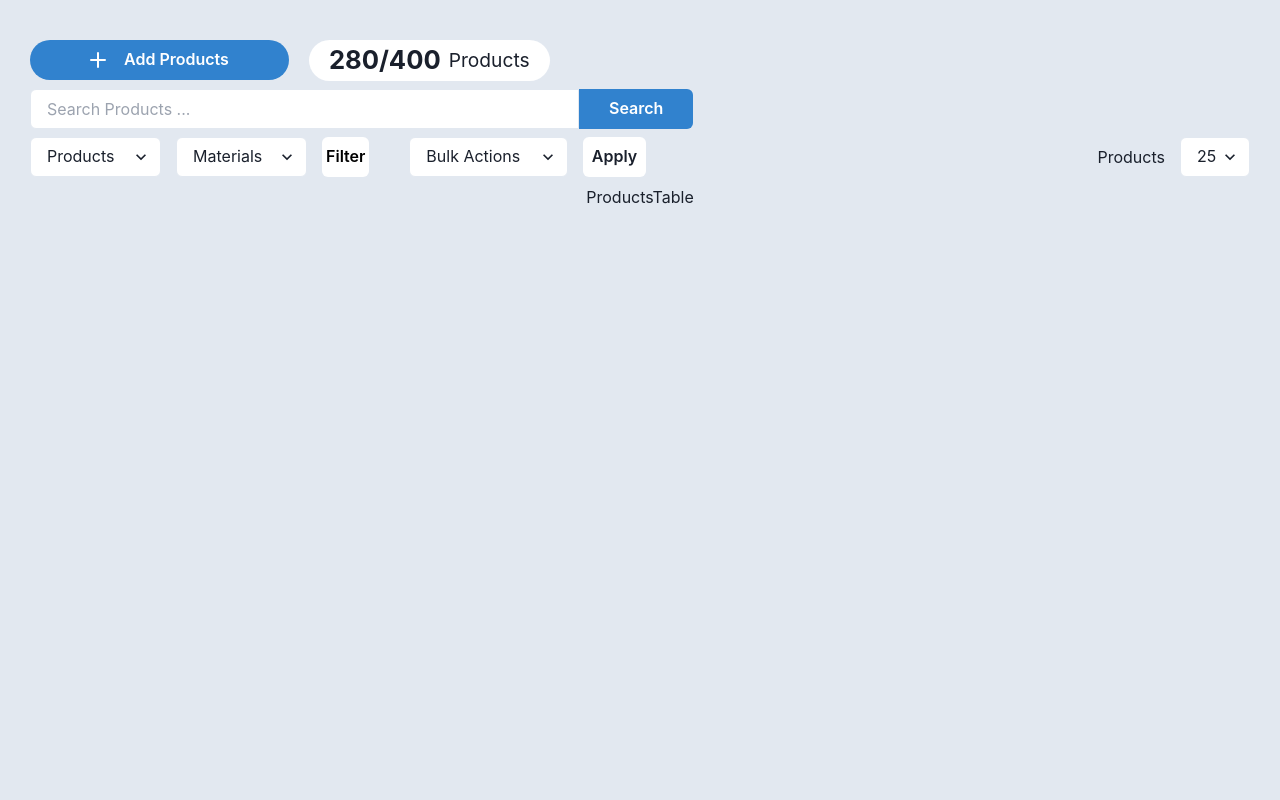
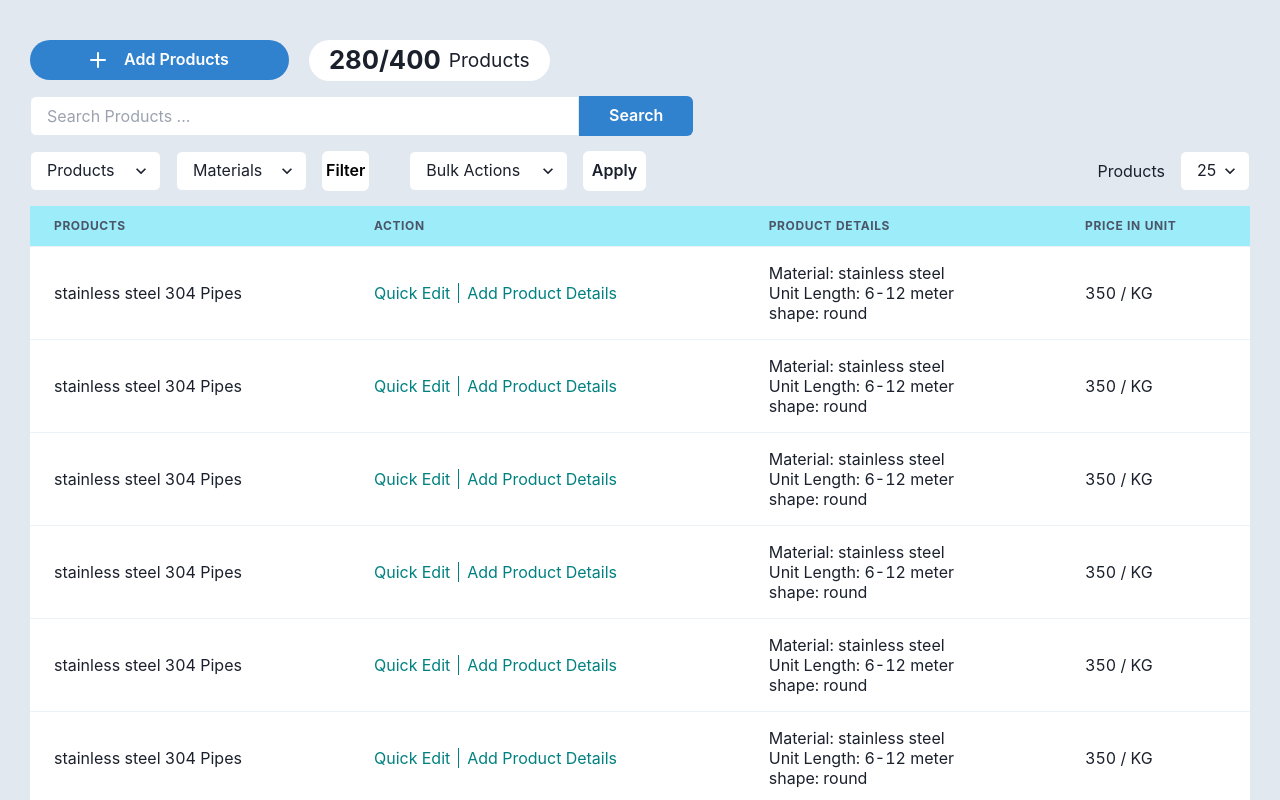
Before and after one commit to er-priyanka/directory-listing_kdigitalcurry, a React (Create React App) app in the folder frontend/: page / in a window 1280 px wide. Shown: the top 800 px of the page. Built offline with nearby package versions, Linux system fonts and the light colour scheme.

Commit message:
added product table

```diff
--- a/frontend/src/Components/ProductsTable.jsx
+++ b/frontend/src/Components/ProductsTable.jsx
@@ -1,8 +1,180 @@
-import React from 'react'
+import { Flex, Table, TableCaption, TableContainer, Tbody, Td, Text, Tfoot, Th, Thead, Tr } from '@chakra-ui/react'
+import React from 'react';
+
+const data = [
+  {
+    product:'Pipes',
+    grade: "304",
+    material: "stainless steel",
+    unitLength: "6-12 meter",
+    shape: 'round'
+  },
+  {
+    product:'Pipes',
+    grade: "304",
+    material: "stainless steel",
+    unitLength: "6-12 meter",
+    shape: 'round'
+  },
+  {
+    product:'Pipes',
+    grade: "304",
+    material: "stainless steel",
+    unitLength: "6-12 meter",
+    shape: 'round'
+  },
+  {
+    product:'Pipes',
+    grade: "304",
+    material: "stainless steel",
+    unitLength: "6-12 meter",
+    shape: 'round'
+  },
+  {
+    product:'Pipes',
+    grade: "304",
+    material: "stainless steel",
+    unitLength: "6-12 meter",
+    shape: 'round'
+  },
+  {
+    product:'Pipes',
+    grade: "304",
+    material: "stainless steel",
+    unitLength: "6-12 meter",
+    shape: 'round'
+  },
+  {
+    product:'Pipes',
+    grade: "304",
+    material: "stainless steel",
+    unitLength: "6-12 meter",
+    shape: 'round'
+  },
+  {
+    product:'Pipes',
+    grade: "304",
+    material: "stainless steel",
+    unitLength: "6-12 meter",
+    shape: 'round'
+  },
+  {
+    product:'Pipes',
+    grade: "304",
+    material: "stainless steel",
+    unitLength: "6-12 meter",
+    shape: 'round'
+  },
+  {
+    product:'Pipes',
+    grade: "304",
+    material: "stainless steel",
+    unitLength: "6-12 meter",
+    shape: 'round'
+  },
+  {
+    product:'Pipes',
+    grade: "304",
+    material: "stainless steel",
+    unitLength: "6-12 meter",
+    shape: 'round'
+  },
+  {
+    product:'Pipes',
+    grade: "304",
+    material: "stainless steel",
+    unitLength: "6-12 meter",
+    shape: 'round'
+  },
+  {
+    product:'Pipes',
+    grade: "304",
+    material: "stainless steel",
+    unitLength: "6-12 meter",
+    shape: 'round'
+  },
+  {
+    product:'Pipes',
+    grade: "304",
+    material: "stainless steel",
+    unitLength: "6-12 meter",
+    shape: 'round'
+  },
+  {
+    product:'Pipes',
+    grade: "304",
+    material: "stainless steel",
+    unitLength: "6-12 meter",
+    shape: 'round'
+  },
+  {
+    product:'Pipes',
+    grade: "304",
+    material: "stainless steel",
+    unitLength: "6-12 meter",
+    shape: 'round'
+  },
+  {
+    product:'Pipes',
+    grade: "304",
+    material: "stainless steel",
+    unitLength: "6-12 meter",
+    shape: 'round'
+  },
+  {
+    product:'Pipes',
+    grade: "304",
+    material: "stainless steel",
+    unitLength: "6-12 meter",
+    shape: 'round'
+  },
+  {
+    product:'Pipes',
+    grade: "304",
+    material: "stainless steel",
+    unitLength: "6-12 meter",
+    shape: 'round'
+  },
+]
 
 const ProductsTable = () => {
   return (
-    <div>ProductsTable</div>
+    <TableContainer bg="white">
+      <Table variant='simple'>
+        <Thead bg='cyan.200'>
+          <Tr>
+            <Th>Products</Th>
+            <Th>Action</Th>
+            <Th>Product Details</Th>
+            <Th>Price in Unit</Th>
+          </Tr>
+        </Thead>
+        <Tbody>
+          {
+            data.map((item, i) =>(
+              <Tr>
+                <Td>{`${item.material} ${item.grade} ${item.product}`}</Td>
+                <Td>
+                  <Flex gap={2} color='teal'>
+                    <Text pr='8px' borderRight='1px'>Quick Edit</Text>
+                    <Text>Add Product Details</Text>
+                  </Flex>
+                </Td>
+                <Td >
+                  <Text>Material: {item.material}</Text>
+                  <Text>Unit Length: {item.unitLength}</Text>
+                  <Text>shape: {item.shape}</Text>
+                </Td>
+                <Td >350 / KG</Td>
+              </Tr>
+            ))
+          }
+
+
+        </Tbody>
+
+      </Table>
+    </TableContainer>
   )
 }
 
--- a/frontend/src/Pages/Home.jsx
+++ b/frontend/src/Pages/Home.jsx
@@ -12,6 +12,7 @@ const Home = () => {
         <Stack
         px='30px'
         py='40px'
+        spacing={'15px'}
         >
             {/* Top section */}
             <Flex gap={'20px'}>
```
